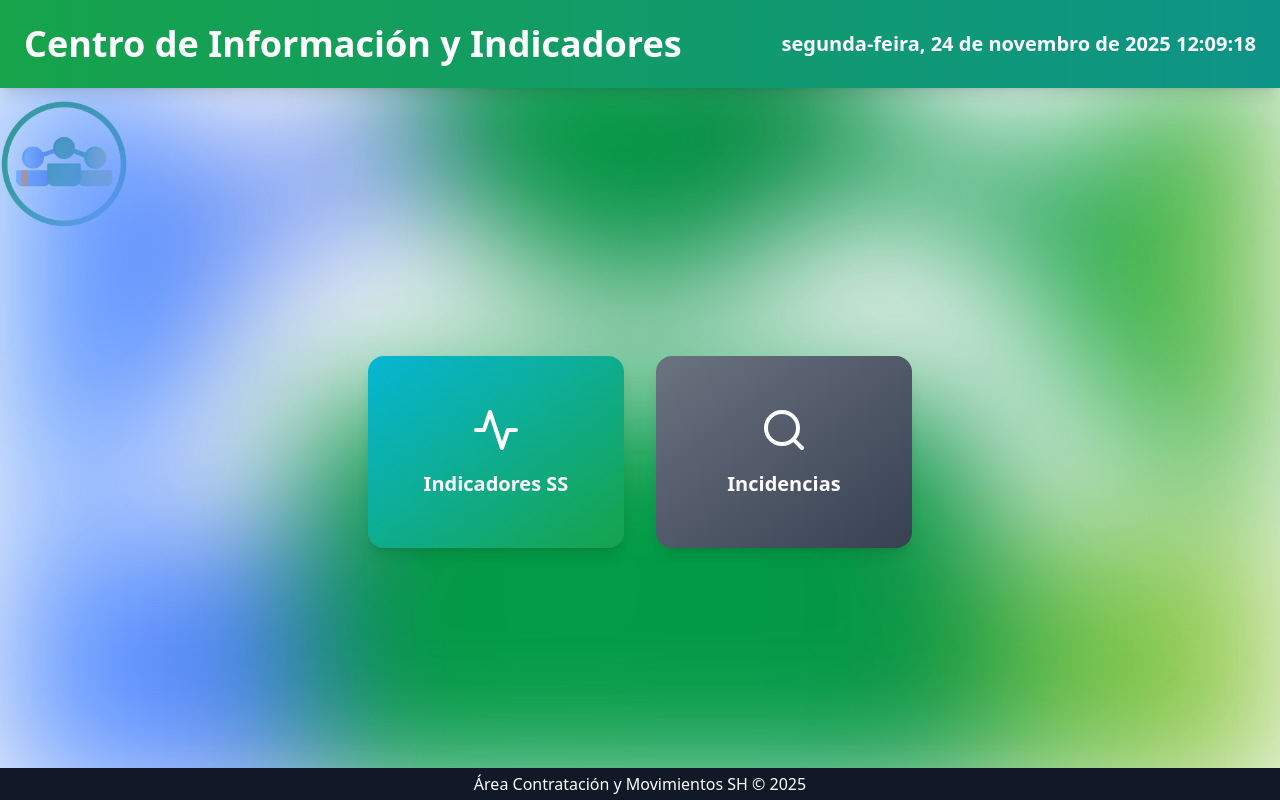
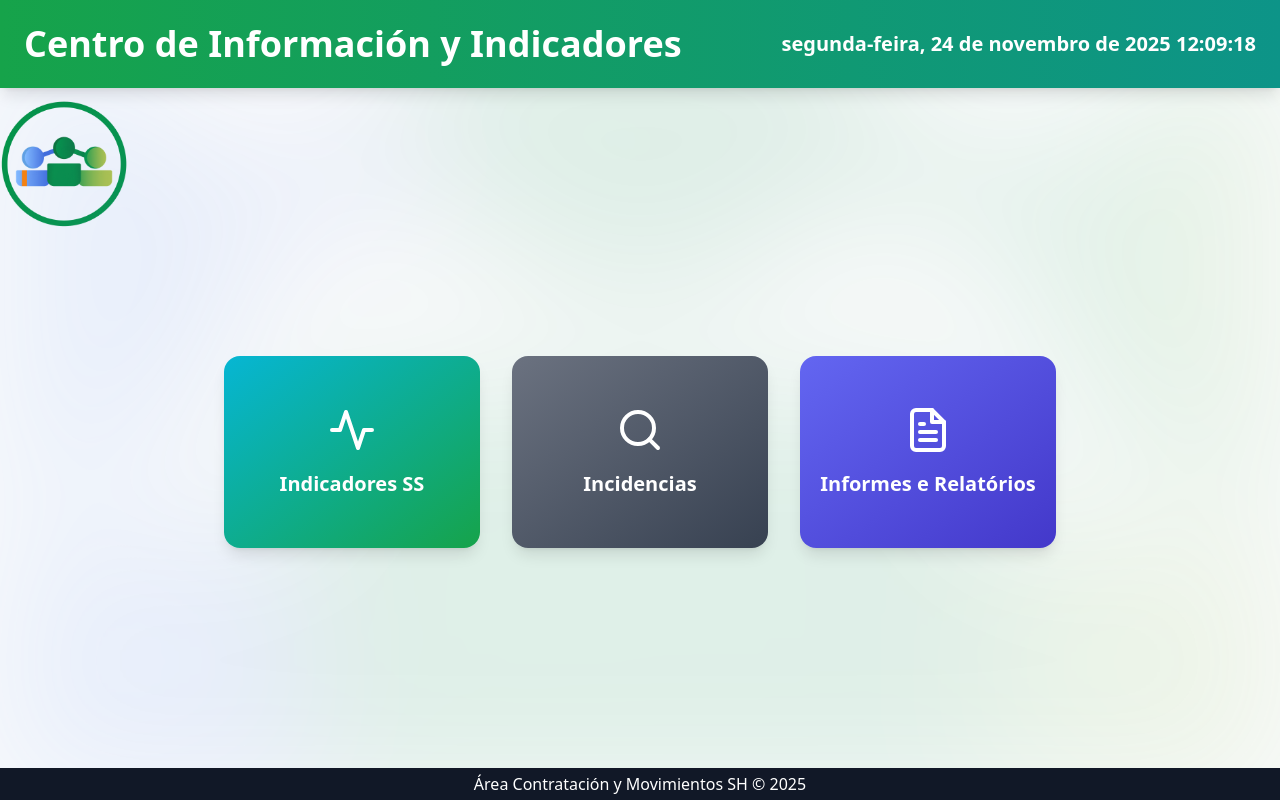
Before and after one commit to andrepe-ux/centroinformacion, a plain HTML site: page index.html in a window 1280 px wide. Drawn offline with nearby package versions, Linux system fonts and the light colour scheme; files whose address does not match are found by name.

Commit message:
Update index.html

```diff
--- a/index.html
+++ b/index.html
@@ -27,7 +27,7 @@
             background-repeat: no-repeat;
             background-position: center;
             background-size: 200%; /* aumenta para eliminar reconhecimento da imagem */
-            opacity: 90.10; /* torna praticamente invisível */
+            opacity: 0.10; /* torna praticamente invisível */
             filter: blur(70px) brightness(1.1); /* efeito esfumado forte */
             pointer-events: none;
             z-index: -1;
@@ -93,6 +93,15 @@
         </div>
     </a>
 
+    <!-- Informes -->
+    <a href="https://andrepe-ux.github.io/informes/" target="_blank" rel="noopener noreferrer"
+       class="card-3d relative w-64 h-48 bg-gradient-to-br from-indigo-500 to-indigo-700 rounded-2xl shadow-lg overflow-hidden cursor-pointer">
+        <div class="card-inner flex flex-col items-center justify-center h-full text-white">
+            <i data-feather="file-text" class="w-12 h-12 mb-4"></i>
+            <h2 class="text-xl font-bold text-center">Informes e Relatórios</h2>
+        </div>
+    </a>
+
 </main>
 
 <footer class="bg-gray-900 text-white text-center p-1 mt-auto">
```
